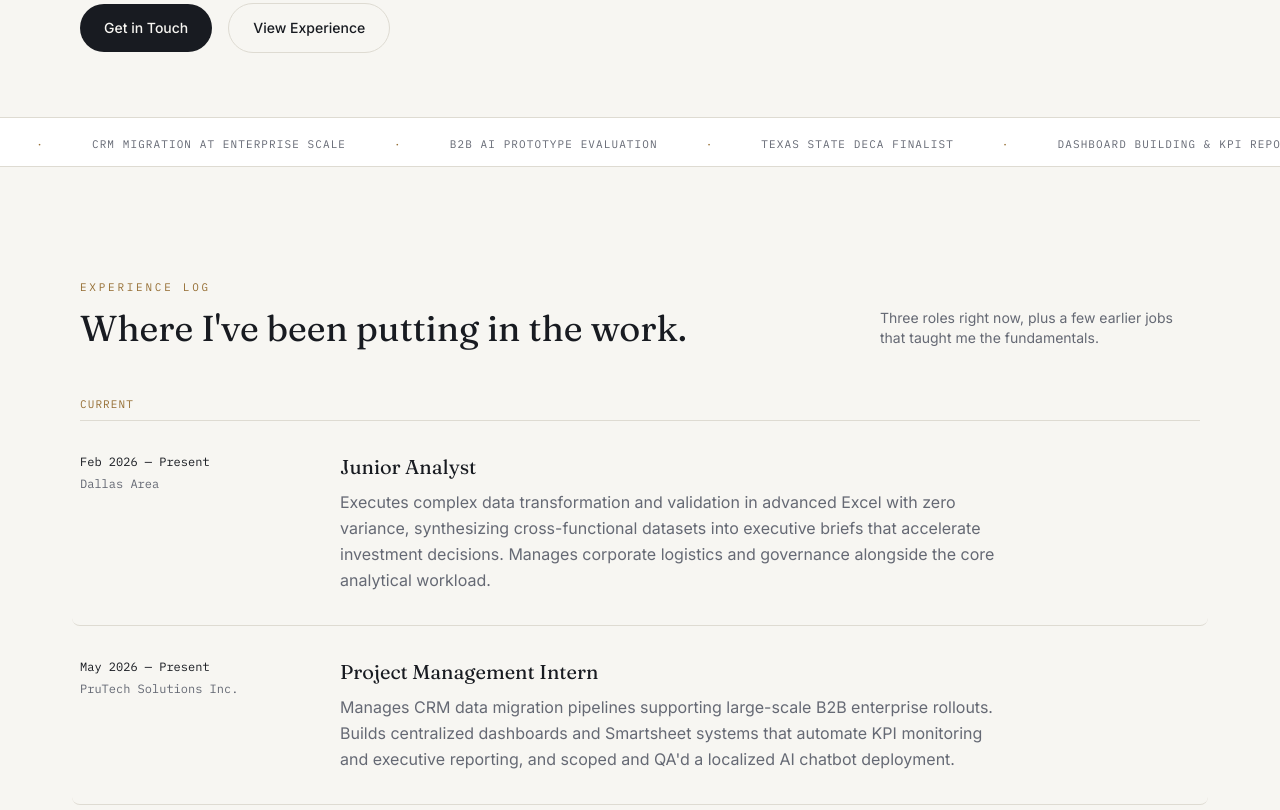
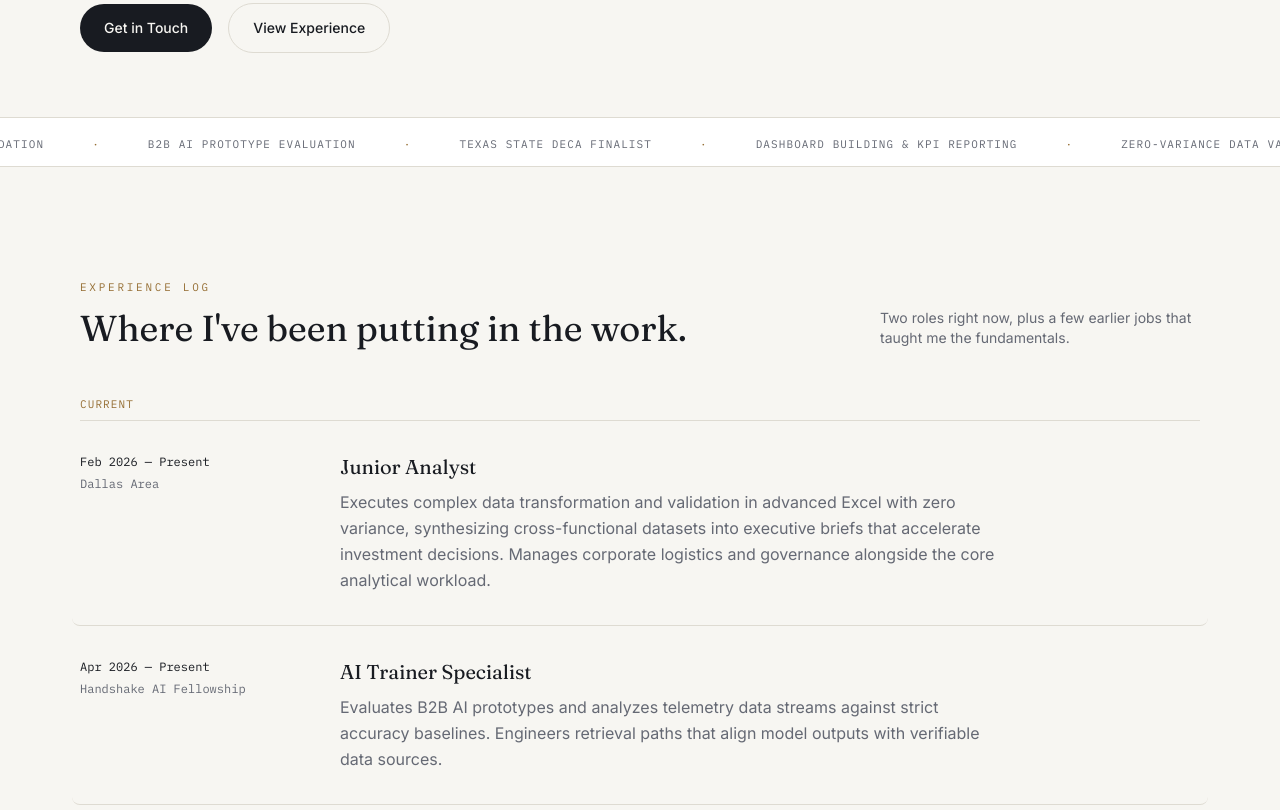
Before and after one commit to omvickmehta-arch/Om-Mehta-E-Portfolio, a website: page index.html in a window 1280 px wide. Shown: the part 690-1500 px from the top of the page. Drawn offline with nearby package versions, Linux system fonts and the light colour scheme.

Commit message:
Update index.html

```diff
--- a/index.html
+++ b/index.html
@@ -270,12 +270,10 @@
   <div class="border-y border-hairline bg-surface overflow-hidden whitespace-nowrap py-3">
     <div class="ticker-track font-mono text-[11px] tracking-widest uppercase text-muted">
       <span class="mx-6">Zero-variance data validation</span><span class="mx-6 text-gold">·</span>
-      <span class="mx-6">CRM migration at enterprise scale</span><span class="mx-6 text-gold">·</span>
       <span class="mx-6">B2B AI prototype evaluation</span><span class="mx-6 text-gold">·</span>
       <span class="mx-6">Texas State DECA finalist</span><span class="mx-6 text-gold">·</span>
       <span class="mx-6">Dashboard building &amp; KPI reporting</span><span class="mx-6 text-gold">·</span>
       <span class="mx-6">Zero-variance data validation</span><span class="mx-6 text-gold">·</span>
-      <span class="mx-6">CRM migration at enterprise scale</span><span class="mx-6 text-gold">·</span>
       <span class="mx-6">B2B AI prototype evaluation</span><span class="mx-6 text-gold">·</span>
       <span class="mx-6">Texas State DECA finalist</span><span class="mx-6 text-gold">·</span>
       <span class="mx-6">Dashboard building &amp; KPI reporting</span><span class="mx-6 text-gold">·</span>
@@ -290,7 +288,7 @@
           <p class="font-mono text-[11px] tracking-[0.25em] text-gold uppercase mb-3">Experience Log</p>
           <h2 class="font-display text-3xl sm:text-4xl text-ink">Where I've been putting in the work.</h2>
         </div>
-        <p class="text-muted text-sm max-w-xs">Three roles right now, plus a few earlier jobs that taught me the fundamentals.</p>
+        <p class="text-muted text-sm max-w-xs">Two roles right now, plus a few earlier jobs that taught me the fundamentals.</p>
       </div>
 
       <p class="reveal font-mono text-[11px] text-gold uppercase tracking-widest mb-2">Current</p>
@@ -298,10 +296,6 @@
         <div class="reveal row-hover group grid lg:grid-cols-[220px_1fr] gap-4 lg:gap-10 py-8 border-b border-hairline hover:bg-surface/60 px-2 -mx-2 rounded-lg">
           <div class="font-mono text-[12px] text-muted"><p class="text-ink">Feb 2026 — Present</p><p class="mt-1">Dallas Area</p></div>
           <div><h3 class="font-display text-xl text-ink mb-2">Junior Analyst</h3><p class="text-muted leading-relaxed max-w-2xl">Executes complex data transformation and validation in advanced Excel with zero variance, synthesizing cross-functional datasets into executive briefs that accelerate investment decisions. Manages corporate logistics and governance alongside the core analytical workload.</p></div>
-        </div>
-        <div class="reveal row-hover group grid lg:grid-cols-[220px_1fr] gap-4 lg:gap-10 py-8 border-b border-hairline hover:bg-surface/60 px-2 -mx-2 rounded-lg">
-          <div class="font-mono text-[12px] text-muted"><p class="text-ink">May 2026 — Present</p><p class="mt-1">PruTech Solutions Inc.</p></div>
-          <div><h3 class="font-display text-xl text-ink mb-2">Project Management Intern</h3><p class="text-muted leading-relaxed max-w-2xl">Manages CRM data migration pipelines supporting large-scale B2B enterprise rollouts. Builds centralized dashboards and Smartsheet systems that automate KPI monitoring and executive reporting, and scoped and QA'd a localized AI chatbot deployment.</p></div>
         </div>
         <div class="reveal row-hover group grid lg:grid-cols-[220px_1fr] gap-4 lg:gap-10 py-8 border-b border-hairline hover:bg-surface/60 px-2 -mx-2 rounded-lg">
           <div class="font-mono text-[12px] text-muted"><p class="text-ink">Apr 2026 — Present</p><p class="mt-1">Handshake AI Fellowship</p></div>
@@ -385,10 +379,6 @@
         <div class="reveal"><p class="font-mono text-[11px] text-muted uppercase tracking-widest mb-4">Technical Skills</p><div class="grid grid-cols-2 gap-x-6 gap-y-3 text-sm text-muted font-mono">
           <p class="text-ink before:content-['—_'] before:text-gold">Advanced Microsoft Excel</p>
           <p class="text-ink before:content-['—_'] before:text-gold">PowerPoint</p>
-          <p class="text-ink before:content-['—_'] before:text-gold">Salesforce CRM</p>
-          <p class="text-ink before:content-['—_'] before:text-gold">ServiceNow</p>
-          <p class="text-ink before:content-['—_'] before:text-gold">Smartsheet</p>
-          <p class="text-ink before:content-['—_'] before:text-gold">Ollama AI Framework</p>
           <p class="text-ink before:content-['—_'] before:text-gold">Financial Data Analysis</p>
           <p class="text-ink before:content-['—_'] before:text-gold">Market Research &amp; Due Diligence</p>
           <p class="text-ink before:content-['—_'] before:text-gold">Customer Service</p>
```
